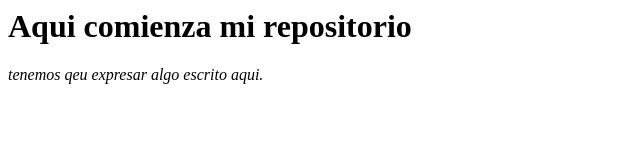
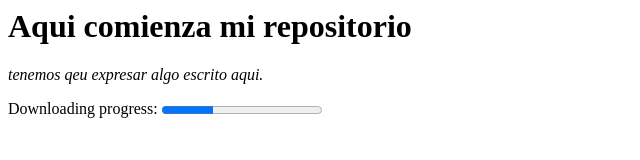
Before and after one commit to javiervalencia21/DIGI2026-2027, a plain HTML site: page index.html in a window 1280 px wide. Shown: the whole page, without its empty margins (0-640 px from the left). Drawn offline with Linux system fonts and the light colour scheme.

Commit message:
Add progress bar to index.html

```diff
--- a/index.html
+++ b/index.html
@@ -4,6 +4,8 @@
     <body>
       <h1>Aqui comienza mi repositorio</h1>
       <p><i>tenemos qeu expresar algo escrito aqui.</i></p>
+      <label for="file">Downloading progress:</label>
+      <progress id="file" value="32" min="0" max="100"> </progress>
     </body>
   </head>
 </html>
```
